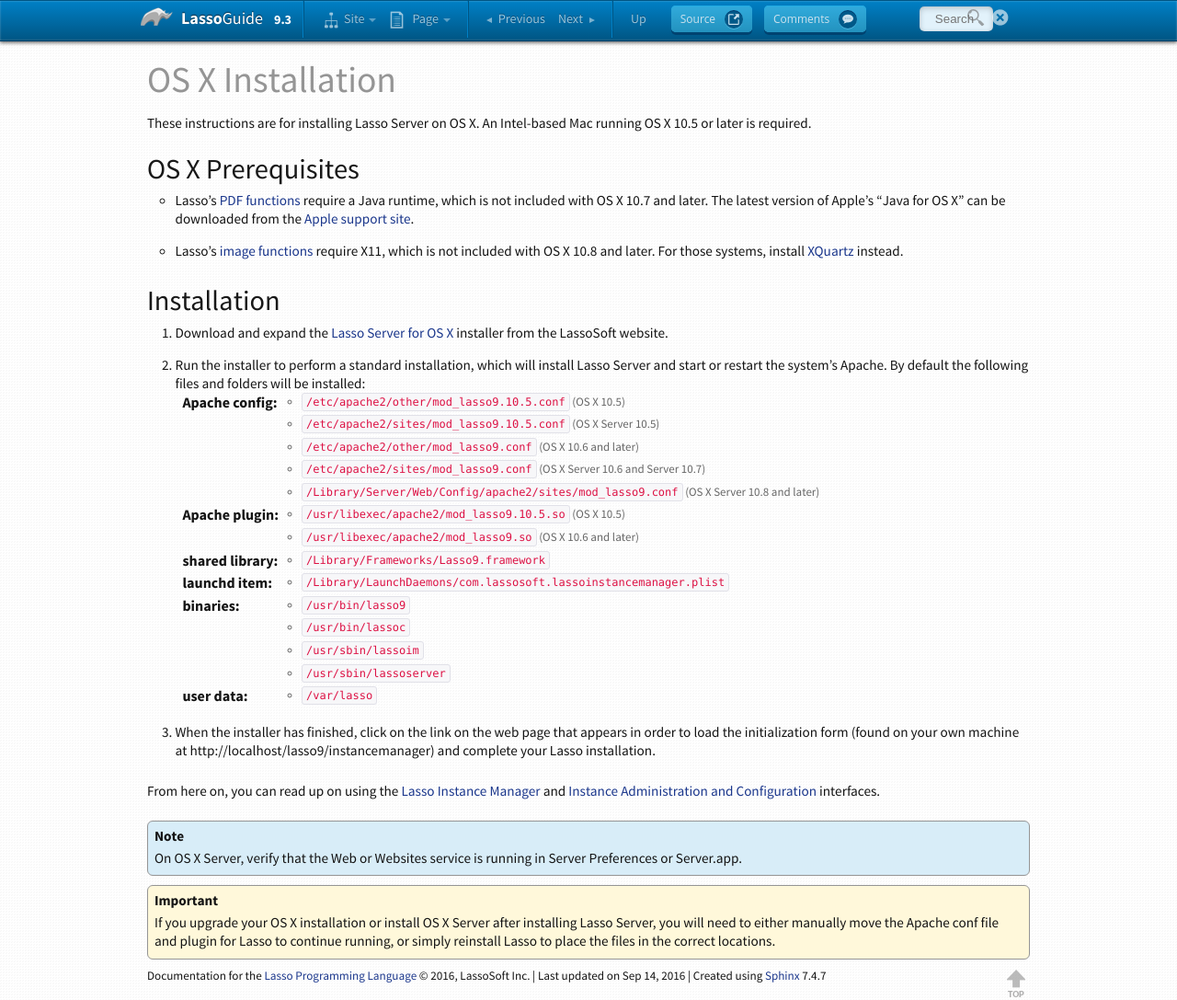
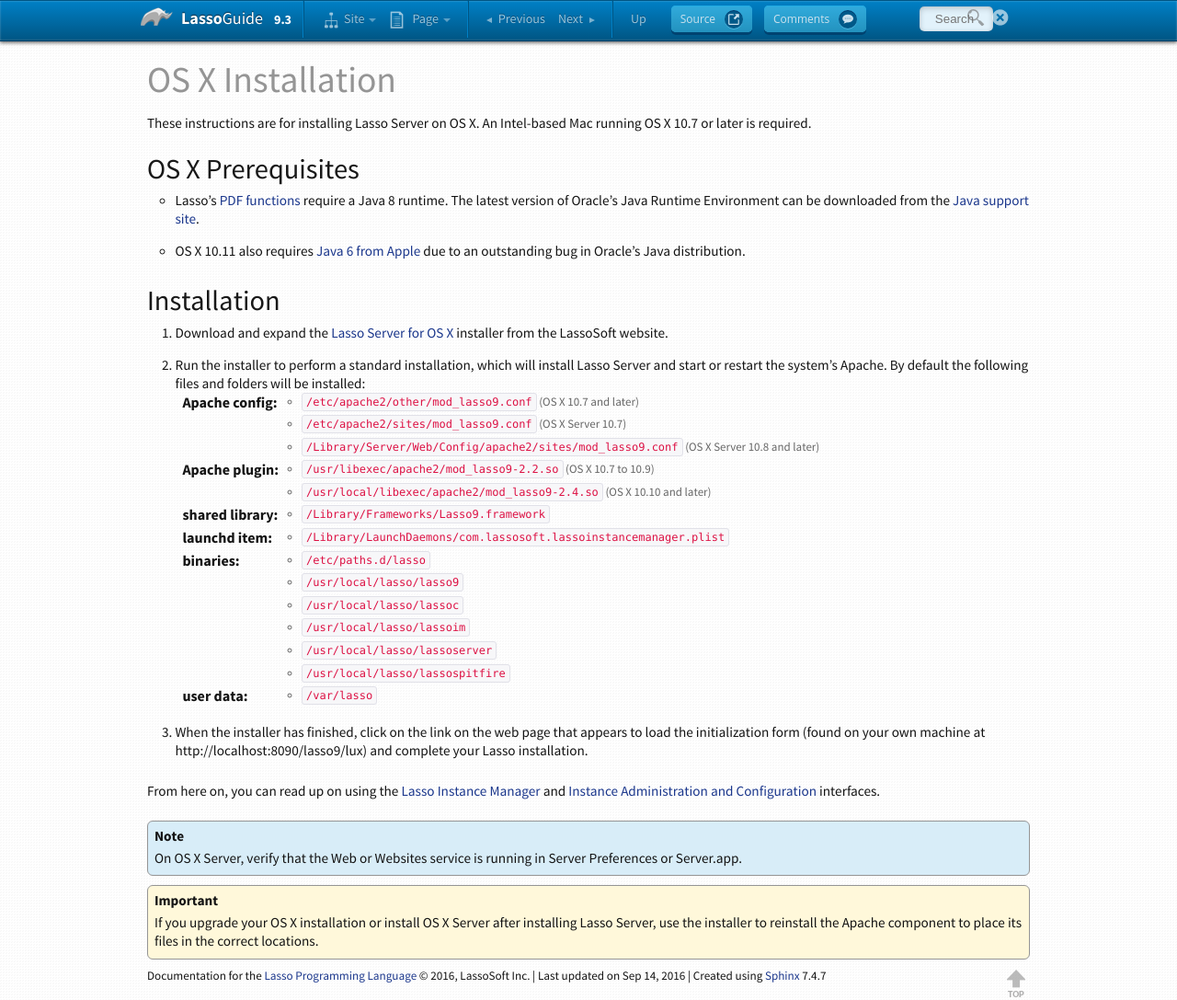
Before and after one commit to LassoSoft/LassoGuide, a Sphinx documentation site: the page built from source/server/osx-installation.rst, in a window 1280 px wide. Shown: the whole page at 92% size. Built offline with Sphinx 7.4.7, drawn with Linux system fonts in a browser that asks for light colours.

Commit message:
update installation steps for 9.3

```diff
--- a/source/server/osx-installation.rst
+++ b/source/server/osx-installation.rst
@@ -6,19 +6,18 @@
 *****************
 
 These instructions are for installing Lasso Server on OS X. An Intel-based Mac
-running OS X 10.5 or later is required.
+running OS X 10.7 or later is required.
 
 
 OS X Prerequisites
 ==================
 
--  Lasso's :ref:`PDF functions <pdf>` require a Java runtime, which is not
-   included with OS X 10.7 and later. The latest version of Apple's "Java for OS
-   X" can be downloaded from the `Apple support site`_.
+-  Lasso's :ref:`PDF functions <pdf>` require a Java 8 runtime. The latest
+   version of Oracle's Java Runtime Environment can be downloaded from the
+   `Java support site`_.
 
--  Lasso's :ref:`image functions <images-media>` require X11, which is not
-   included with OS X 10.8 and later. For those systems, install `XQuartz`_
-   instead.
+-  OS X 10.11 also requires `Java 6 from Apple`_ due to an outstanding bug in
+   Oracle's Java distribution.
 
 
 Installation
@@ -32,31 +31,31 @@
    following files and folders will be installed:
 
    :Apache config:
-      -  :file:`/etc/apache2/other/mod_lasso9.10.5.conf` (OS X 10.5)
-      -  :file:`/etc/apache2/sites/mod_lasso9.10.5.conf` (OS X Server 10.5)
-      -  :file:`/etc/apache2/other/mod_lasso9.conf` (OS X 10.6 and later)
-      -  :file:`/etc/apache2/sites/mod_lasso9.conf`
-         (OS X Server 10.6 and Server 10.7)
+      -  :file:`/etc/apache2/other/mod_lasso9.conf` (OS X 10.7 and later)
+      -  :file:`/etc/apache2/sites/mod_lasso9.conf` (OS X Server 10.7)
       -  :file:`/Library/Server/Web/Config/apache2/sites/mod_lasso9.conf`
          (OS X Server 10.8 and later)
    :Apache plugin:
-      -  :file:`/usr/libexec/apache2/mod_lasso9.10.5.so` (OS X 10.5)
-      -  :file:`/usr/libexec/apache2/mod_lasso9.so` (OS X 10.6 and later)
+      -  :file:`/usr/libexec/apache2/mod_lasso9-2.2.so` (OS X 10.7 to 10.9)
+      -  :file:`/usr/local/libexec/apache2/mod_lasso9-2.4.so`
+         (OS X 10.10 and later)
    :shared library:
       -  :file:`/Library/Frameworks/Lasso9.framework`
    :launchd item:
       -  :file:`/Library/LaunchDaemons/com.lassosoft.lassoinstancemanager.plist`
    :binaries:
-      -  :file:`/usr/bin/lasso9`
-      -  :file:`/usr/bin/lassoc`
-      -  :file:`/usr/sbin/lassoim`
-      -  :file:`/usr/sbin/lassoserver`
+      -  :file:`/etc/paths.d/lasso`
+      -  :file:`/usr/local/lasso/lasso9`
+      -  :file:`/usr/local/lasso/lassoc`
+      -  :file:`/usr/local/lasso/lassoim`
+      -  :file:`/usr/local/lasso/lassoserver`
+      -  :file:`/usr/local/lasso/lassospitfire`
    :user data:
       -  :file:`/var/lasso`
 
 #. When the installer has finished, click on the link on the web page that
-   appears in order to load the initialization form (found on your own machine
-   at :ref:`!http://localhost/lasso9/instancemanager`) and complete your Lasso
+   appears to load the initialization form (found on your own machine at
+   :ref:`!http://localhost:8090/lasso9/lux`) and complete your Lasso
    installation.
 
 From here on, you can read up on using the :ref:`instance-manager` and
@@ -68,10 +67,9 @@
 
 .. important::
    If you upgrade your OS X installation or install OS X Server after installing
-   Lasso Server, you will need to either manually move the Apache conf file and
-   plugin for Lasso to continue running, or simply reinstall Lasso to place the
-   files in the correct locations.
+   Lasso Server, use the installer to reinstall the Apache component to place
+   its files in the correct locations.
 
-.. _Apple support site: https://support.apple.com/kb/DL1572
-.. _XQuartz: https://www.xquartz.org
+.. _Java support site: http://www.java.com/
+.. _Java 6 from Apple: https://support.apple.com/kb/dl1572
 .. _Lasso Server for OS X: http://www.lassosoft.com/Lasso-9-Server-Download#Mac
```
Also changed, not shown: source/server/centos-installation.rst (+26 -25 lines), source/server/ubuntu-installation.rst (+14 -21 lines), source/server/windows-installation.rst (+4 -14 lines).
